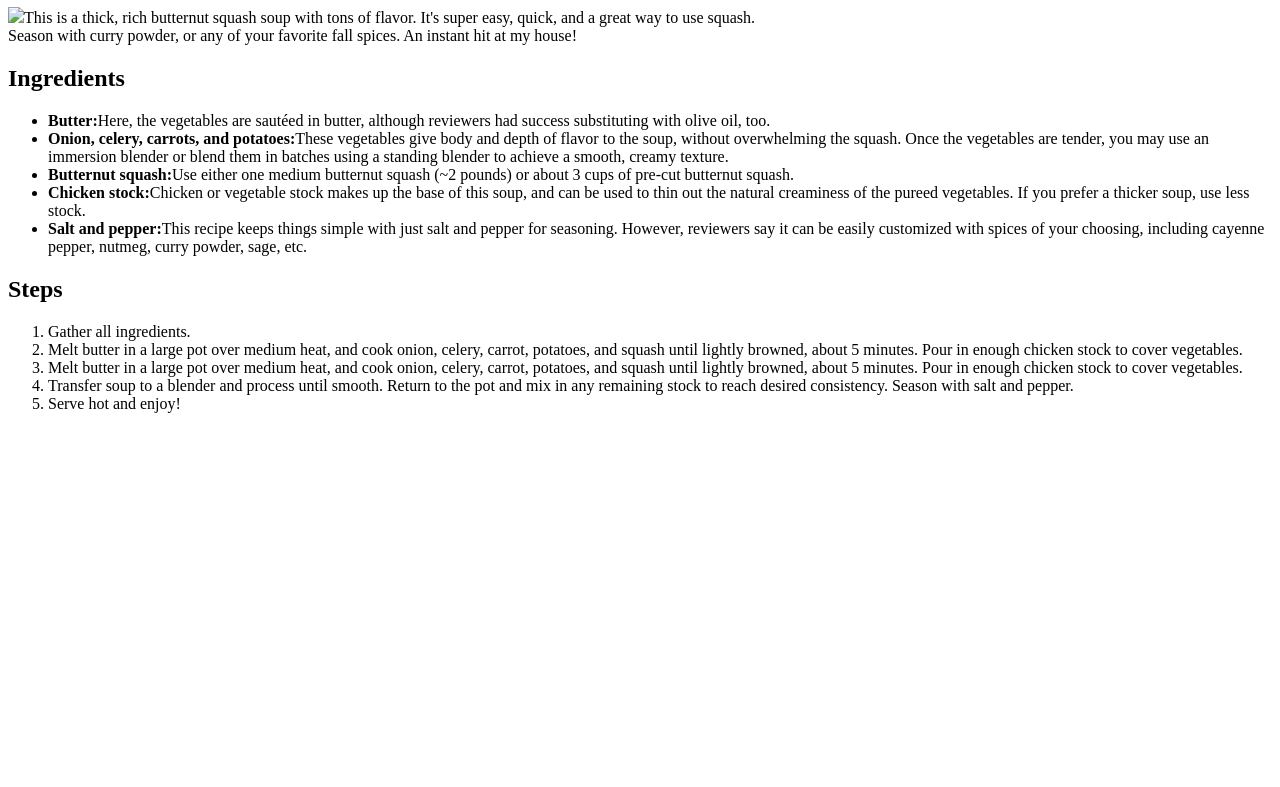
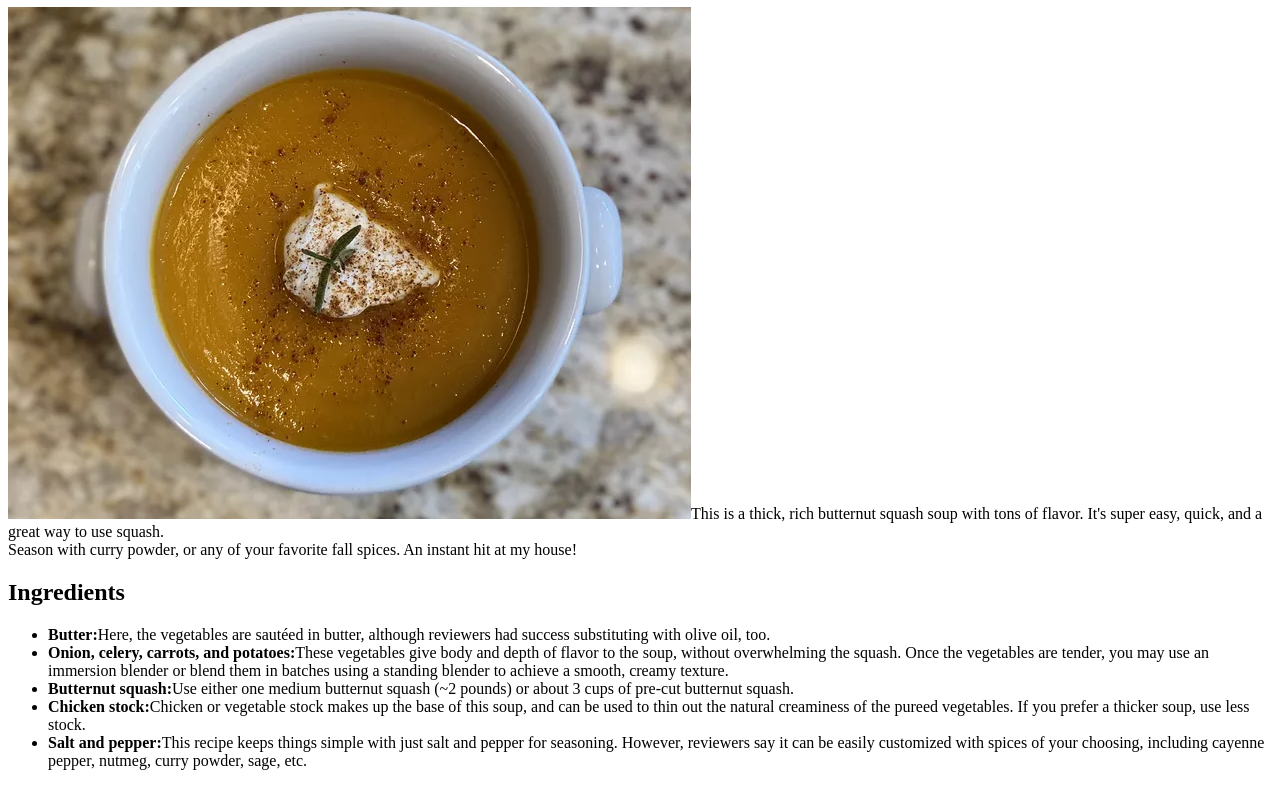
Before and after one commit to BookCP/odin-recipes, a plain HTML site: page Recipes/butternut-squash-soup.html in a window 1280 px wide. Shown: the part 73-860 px from the top of the page. Before the commit the page ends 800 px from the top, so only its background shows below. Drawn offline with Linux system fonts and the light colour scheme; the site is published under a folder, as on GitHub Pages, so addresses that start at the root find nothing.

Commit message:
Add: path to the recipes pictures initial path was wrong (Picture/img/picture_name), so we updated with the correct path (img/picture_name).

```diff
--- a/Recipes/butternut-squash-soup.html
+++ b/Recipes/butternut-squash-soup.html
@@ -6,7 +6,7 @@
 </head>
 <body>
     <h1>Butternut Squash Soup</h1>
-    <img src="/Recipes/img/Butternut-Squash-Soup.webp"
+    <img src="img/Butternut-Squash-Soup.webp"
     <p>This is a thick, rich butternut squash soup with tons of flavor. It's super easy, quick, and a great way to use squash.
     <br>Season with curry powder, or any of your favorite fall spices. An instant hit at my house!</p>
     <h2>Ingredients</h2>
```
Also changed, not shown: Recipes/fresh-tomato-soup.html (+1 -1 lines).
